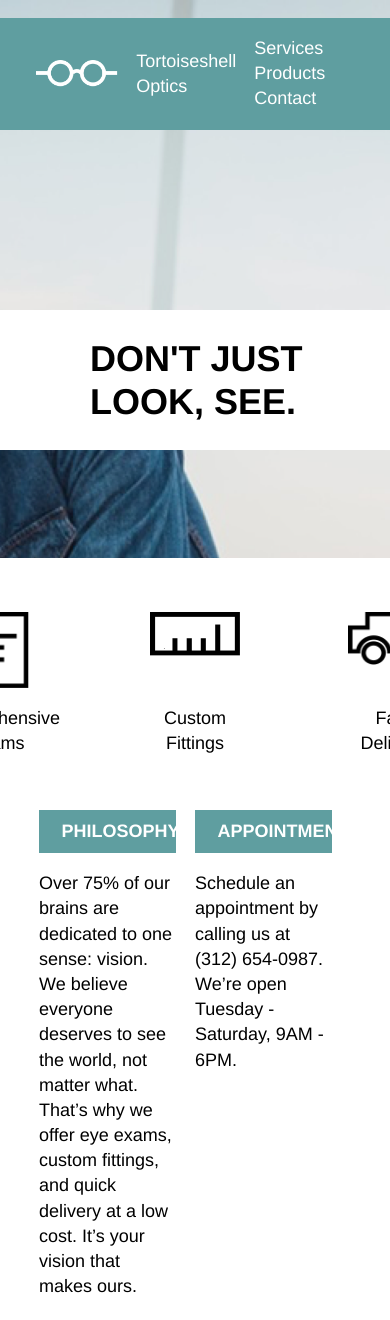
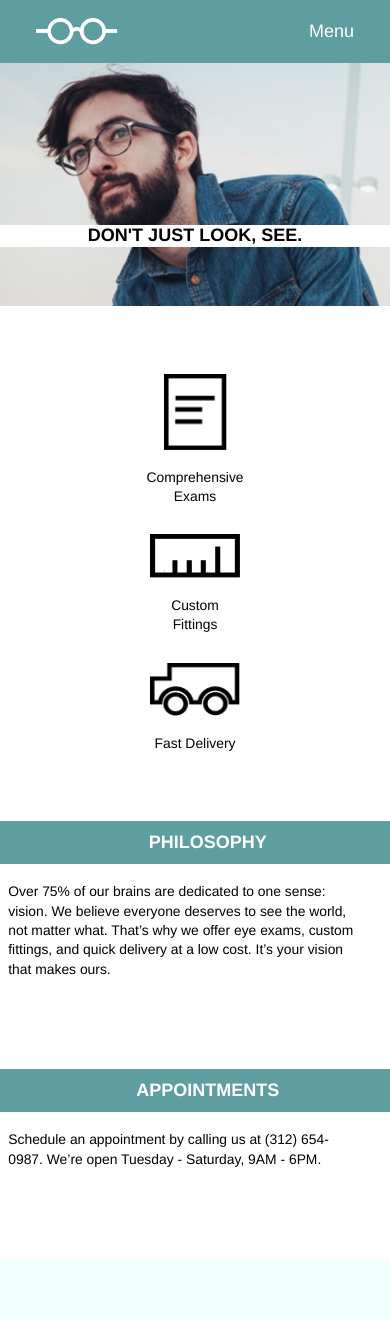
Before and after one commit to iLikeHotdogs/Tortoiseshell_Optics2, a plain HTML site: page index.html in a window 390 px wide. Shown: the top 1320 px of the page. Drawn offline with Linux system fonts and the light colour scheme.

Commit message:
updated as responsive site

```diff
--- a/resources/css/style.css
+++ b/resources/css/style.css
@@ -82,11 +82,76 @@ h1 {
   font-weight: bold;
 }
 
-/*middle section*/
+
+@media only screen and (max-width: 1024px) {
+  header {
+    height: 22rem;
+    padding-top: 0;
+    }
+
+  nav.container {
+    max-width: 100%;
+  }
+
+  .main-banner h1 {
+    font-size: 1.33rem;
+  }
+
+  .main-banner {
+    padding: 0.75rem 4rem;
+    margin-top: 5rem;
+    margin-right: 2rem;
+
+  }
+}
+
+@media only screen and (max-width: 700px) {
+  .menu ul {
+    display: none;
+  }
+
+  .menu ul.truncated-menu {
+    display: block;
+  }
+}
+
+
+
+
+@media only screen and (max-width: 560px) {
+  header div span {
+    display: none;
+  }
+
+  header {
+    background-position: 20%;
+    height: 17rem;
+  }
+
+  .main-banner {
+    width: 100%;
+    padding: 0 1rem;
+    margin: 9rem auto 0 auto;
+    text-align: center;
+  }
+
+  .main-banner h1 {
+    font-size: 1rem;
+  }
+}/*middle section*/
 
 .supporting {
   display: flex;
   justify-content: center;
+}
+
+@media only screen and (max-width: 560px) {
+  .supporting {
+    flex-direction: column;
+    justify-content: flex-start;
+    align-items: center;
+    margin-top: 3rem;
+  }
 }
 
 .service {
@@ -113,6 +178,14 @@ h1 {
 }
 
 
+@media only screen and (max-width: 560px) {
+  .service {
+    height: auto;
+    margin: .77rem;
+    font-size: .77rem;
+  }
+}
+
 /*section below middle */
 
 .info {
@@ -125,7 +198,7 @@ h1 {
   padding: 1rem 0;
 }
 
-.title h2{
+.title {
   max-width: 10rem;
   padding: 0.5rem 1.25rem;
   background-color: cadetblue;
@@ -133,6 +206,24 @@ h1 {
   color: white;
 }
 
+
+@media only screen and (max-width: 560px) {
+  .info {
+    width: 100%;
+  }
+
+  .info .title {
+    width: 100%;
+    max-width: none;
+    margin-right: 0;
+    text-align: center;
+  }
+
+  .info p {
+    padding: 1rem;
+    font-size: .77rem;
+  }
+}
 
 
 /*footer*/
@@ -149,3 +240,13 @@ footer img {
   padding-right: 1rem;
   margin-left: 1rem;
 }
+
+@media only screen and (max-width: 560px) {
+  footer {
+    justify-content: center;
+  }
+
+  footer div {
+    display: none;
+  }
+}
```
Also changed, not shown: index.html (+4 -4 lines).
